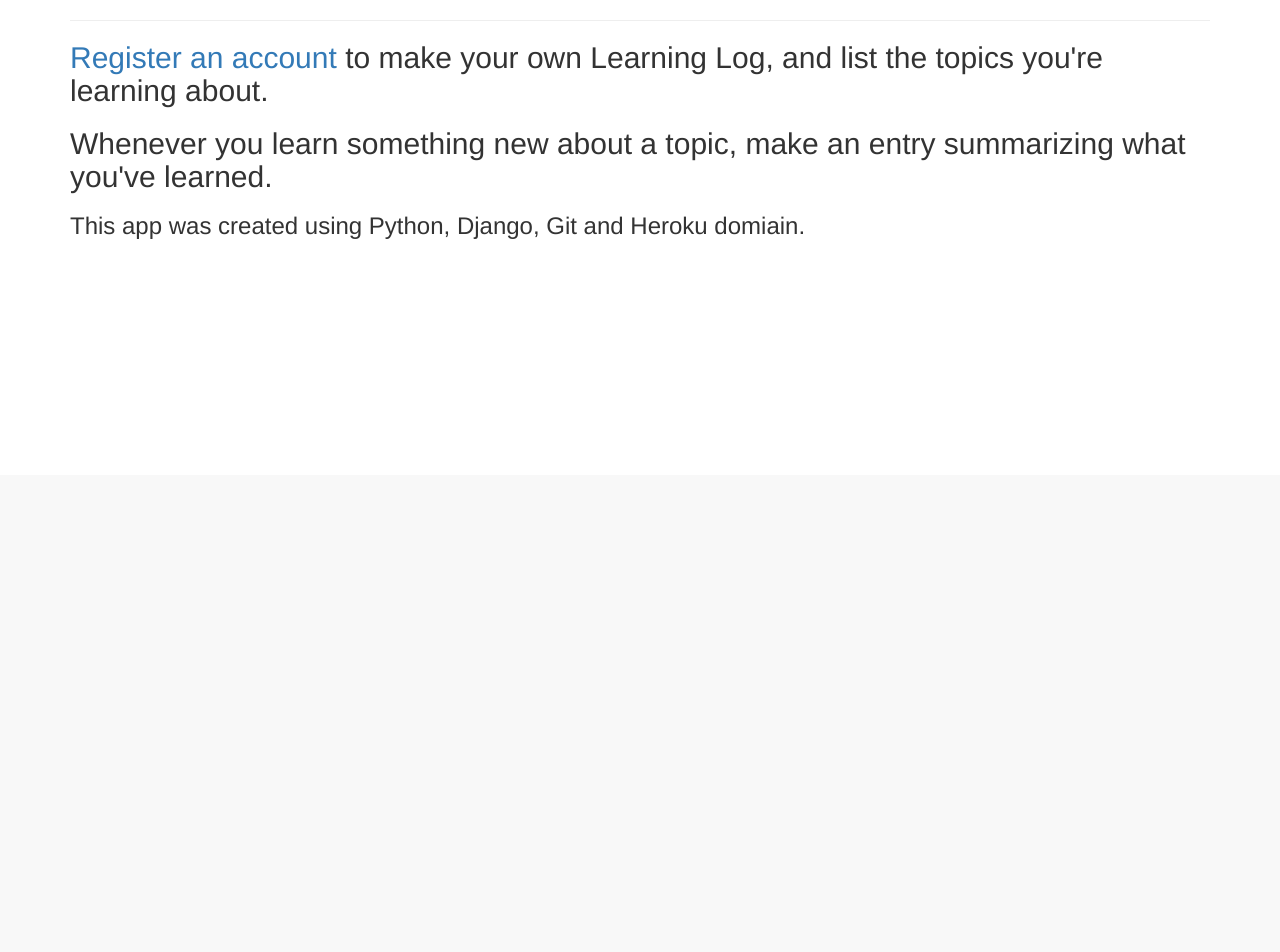
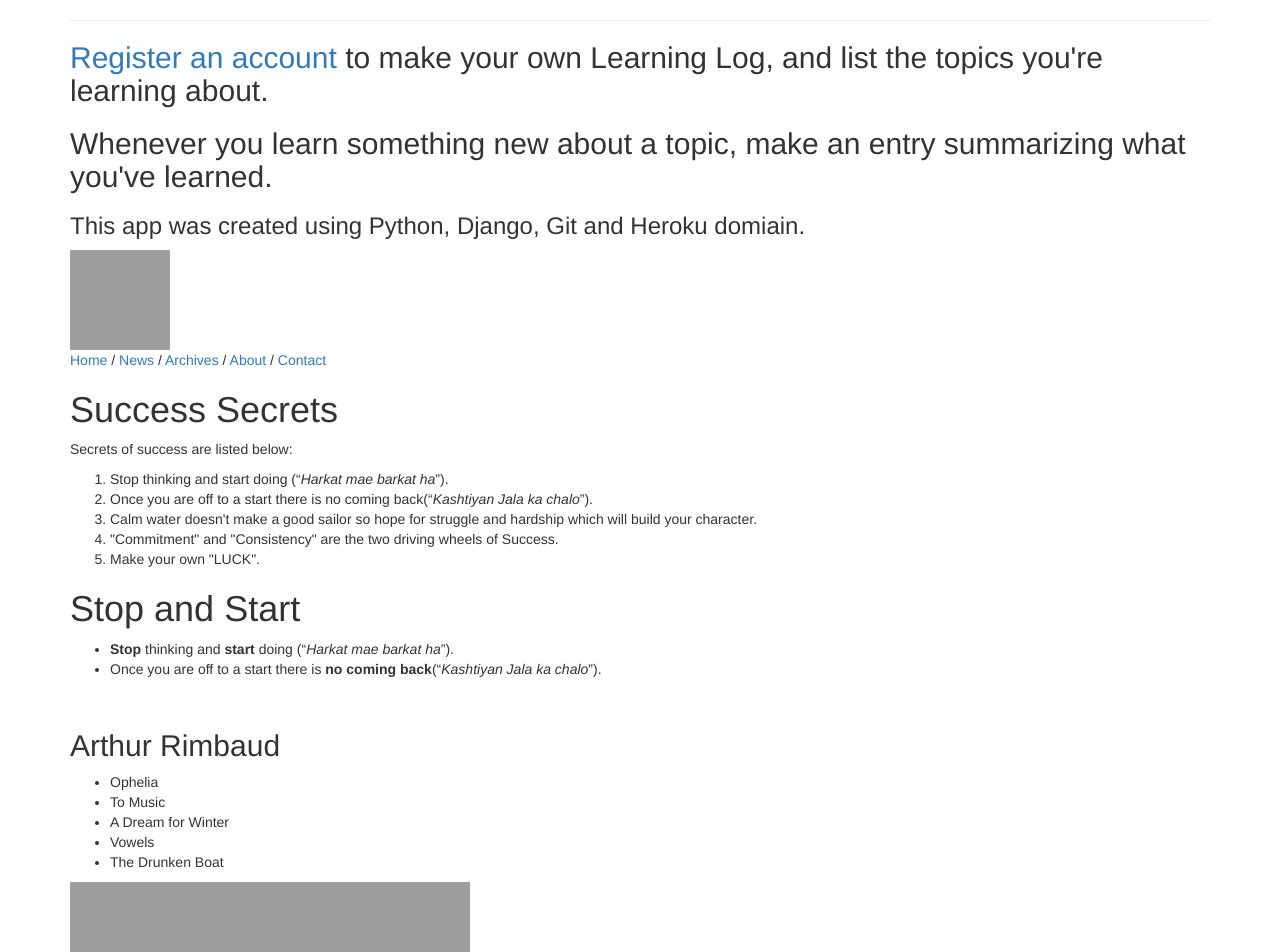
Before and after one commit to ikram-ullah-baig/learning_log, a Django app: page / in a window 1280 px wide. Shown: the part 325-1277 px from the top of the page. Before the commit the page ends 564 px from the top, so only its background shows below. Run offline with Django 3.2, Linux system fonts and the light colour scheme; some libraries are stand-ins or nearby versions; grey boxes are pictures that could not be loaded.

Commit message:
more of home page.

```diff
--- a/learning_logs/templates/learning_logs/index.html
+++ b/learning_logs/templates/learning_logs/index.html
@@ -19,4 +19,117 @@
         This app was created using Python, Django, Git and Heroku domiain.
     </h3>
 
+    <header>
+		<img id ="logo" src="images/logo.png" alt="Pedal Faster - The modern bicycle magazine"
+		width="100" height="100" class="logo" />
+		<br/>
+
+		<nav>
+		<a href="">Home</a> / <a href="">News</a> / <a href="">Archives</a> /
+		<a href="">About</a> / <a href="">Contact</a>
+		</nav>
+
+	</header>
+
+
+			<!---paragraph with heading--->
+		<div class="wrapper">
+		<div class=" container_12">
+			<div class="article grid_6">
+			<h1 id="top">Success Secrets</h1>
+
+			<p> Secrets of success are listed below:
+
+			 <ol  id="successpoints">
+			   <li>Stop thinking and start doing (<q><i>Harkat mae barkat ha</i></q>).</li>
+			   <li>Once you are off to a start there is no coming back(<q><i>Kashtiyan Jala ka chalo</i></q>).</li>
+			   <li>Calm water doesn't make a good sailor so hope for struggle and hardship which will build your character.</li>
+			   <li>"Commitment" and "Consistency" are the two driving wheels of Success.</li>
+			   <li>Make your own "LUCK".</li>
+			 </ol>
+			</p>
+			</div>
+
+			<div class="article grid_6">
+		   <h1>Stop and Start</h1>
+			<p><ul id="stop">
+			   <li><b>Stop</b> thinking and <b>start</b> doing (<q><i>Harkat mae barkat ha</i></q>).</li>
+			   <li>Once you are off to a start there is <b>no coming back</b>(<q><i>Kashtiyan Jala ka chalo</i></q>).</li>
+			  </ul>
+			</p>
+			</p>
+		   </div>
+		   </div>
+		</div>
+
+		<br/>
+		<div class=" container_12">
+		<div class="article grid_6">
+			<h2>Arthur Rimbaud</h2>
+			<ul id="list-stared">
+			<li>Ophelia</li>
+			<li>To Music</li>
+			<li>A Dream for Winter</li>
+			<li>Vowels</li>
+			<li>The Drunken Boat</li>
+			</ul>
+		</div>
+		<div class="article grid_6">
+			<figure><img id="img" src="images/image.jpg" alt="an image showing an envelope with secret of success written on it" />
+			</figure>
+			<br/>
+			 <blockquote>"LUCK is an illusion in which people start believing when their expectations are either surpassed or fell short of."</blockquote>
+		</div>
+		</div>
+
+
+		<p><img id="img1" src="images/image.jpg" alt="an image showing an envelope with secret of success written on it" />In 1817 Baron von Drais invented a walking
+		machine that would help him get around the royal
+		gardens faster: two same-size in-line wheels, the
+		front one steerable, mounted in a frame ... </p>
+
+		Human breath in O<sub>2</sub> and exhale CO<sub>2</sub>, they also need to
+		 understand the <dfn>Einestin's theroem</dfn> E=mc<sup>2</sup>.
+		  <q>11<sup>th</sup> of july</q> is an important date in the <strong>Shia Imami Islamili</strong>
+			 calender.
+		  <abbr title="Professor">Prof.</abbr> Shoaib Ali is a good friend of mine and I will recommend him the post of
+			 assistant professor at <acronym title="Sir Syed University of Engieering & Technology karachi">SSUET</acronym>
+			 as I thing he will be a great inclusion in the faculty of this <del>auspicious</del> <ins>prestigious</ins> institution.
+		In 1817 Baron von Drais invented a walking
+		machine that would help him get around the royal
+		gardens faster: two same-size in-line wheels, the
+		front one steerable, mounted in a frame ...In 1817 Baron von Drais invented a walking
+		machine that would help him get around the royal
+		gardens faster: two same-size in-line wheels, the
+		front one steerable, mounted in a frame ...In 1817 Baron von Drais invented a walking
+		machine that would help him get around the royal
+		gardens faster: two same-size in-line wheels, the
+		front one steerable,
+		mounted in a frame ...In 1817 Baron von Drais invented a walking
+		machine that would help him get around the royal
+		gardens faster: two same-size in-line wheels, the
+		front one steerable, mounted in a frame ...In 1817 Baron von Drais invented a walking
+		machine that would help him get around the royal
+		gardens faster: two same-size in-line wheels, the
+		front one steerable, mounted in a frame ...
+		In 1817 Baron von Drais invented a walking
+		machine that would help him get around the royal
+		gardens faster: two same-size in-line wheels, the
+		front one steerable, mounted in a frame ...
+		<br/>
+		<img id="img2" src="images/image.jpg" alt="an image showing an envelope with secret of success written on it" />
+		mounted in a frame ...In 1817 Baron von Drais invented a walking
+		machine that would help him get around the royal
+		gardens faster: two same-size in-line wheels, the
+		front one steerable, mounted in a frame ...In 1817 Baron von Drais invented a walking
+		machine that would help him get around the royal
+		gardens faster: two same-size in-line wheels, the
+		front one steerable, mounted in a frame ...
+		In 1817 Baron von Drais invented a walking
+		machine that would help him get around the royal
+		gardens faster: two same-size in-line wheels, the
+		front one steerable, mounted in a frame ...
+
+
+	  </p>
 {% endblock content %}
```
